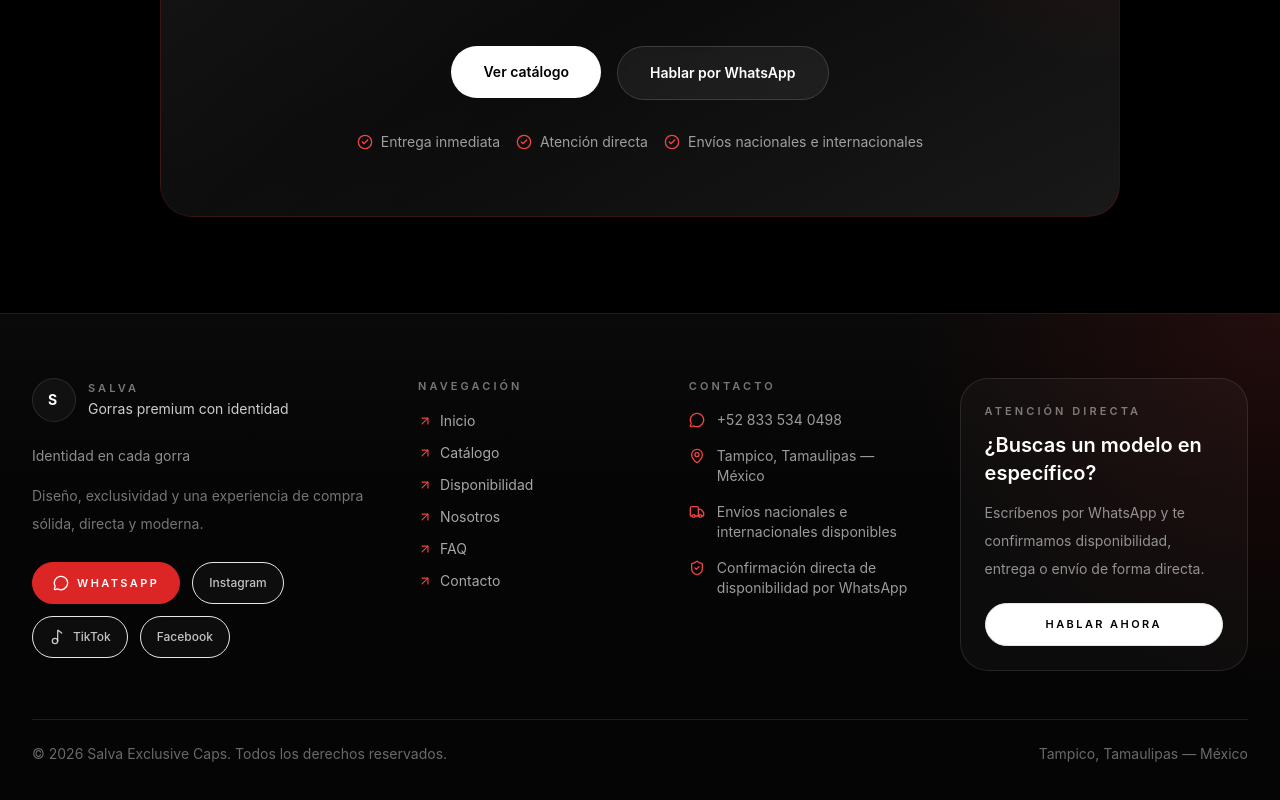
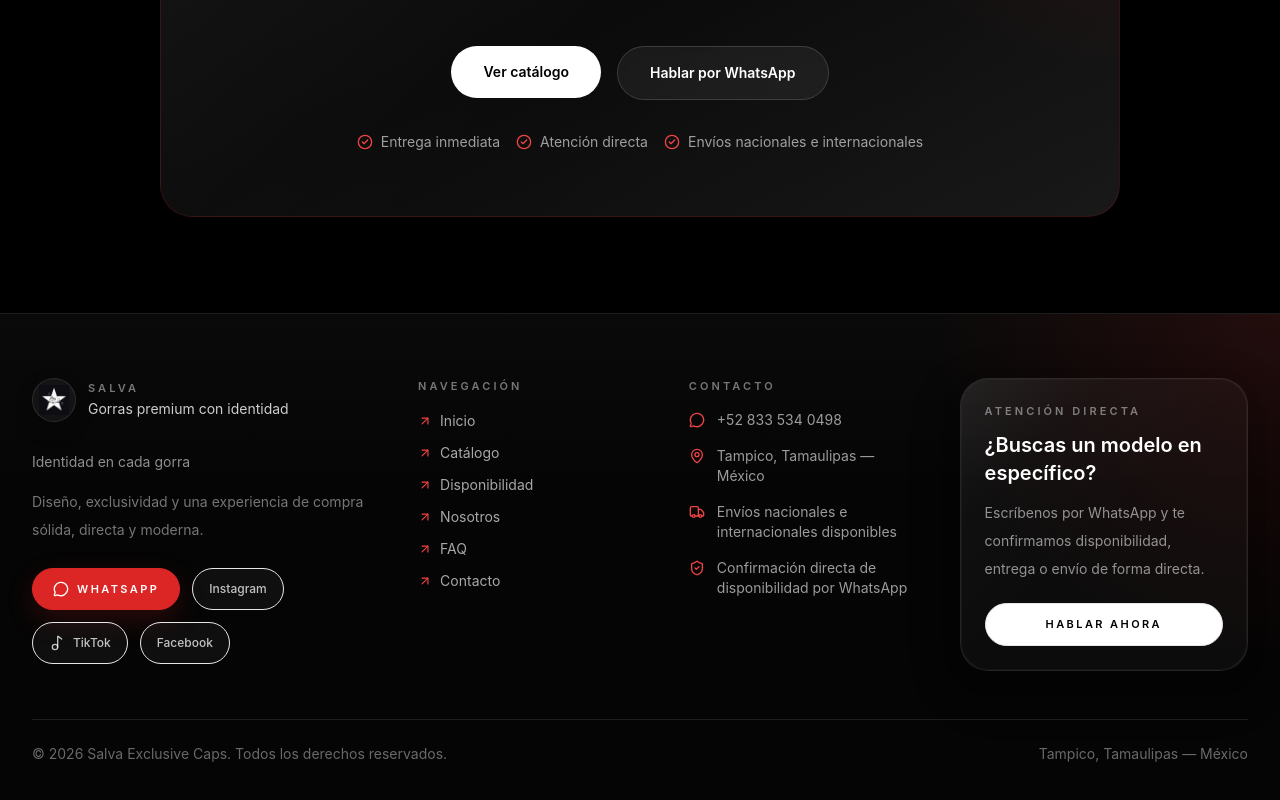
Before and after one commit to salva-ventures/salva-exclusive-caps-web, a Next.js app: page / in a window 1280 px wide. Shown: the part 6168-6968 px from the top of the page. Built offline with nearby package versions, Linux system fonts and the light colour scheme.

Commit message:
Refactor Footer component with styling updates

```diff
--- a/src/components/Footer.tsx
+++ b/src/components/Footer.tsx
@@ -1,6 +1,7 @@
 "use client";
 
 import Link from "next/link";
+import Image from "next/image";
 import { motion } from "motion/react";
 import {
   MessageCircle,
@@ -33,6 +34,11 @@ const staggerContainer = {
   },
 };
 
+const panelClass =
+  "relative overflow-hidden rounded-[1.75rem] border border-white/10 bg-white/[0.03] shadow-[0_18px_50px_rgba(0,0,0,0.28),0_8px_20px_rgba(0,0,0,0.12)]";
+const panelOverlay =
+  "before:pointer-events-none before:absolute before:inset-0 before:bg-[linear-gradient(135deg,rgba(255,255,255,0.08),rgba(255,255,255,0.015)_24%,transparent_52%)] before:content-['']";
+
 export default function Footer() {
   const waLink = `https://wa.me/${CONTACT.whatsapp.number.replace(/\+/g, "")}?text=${encodeURIComponent(CONTACT.whatsapp.defaultMessage)}`;
 
@@ -47,7 +53,8 @@ export default function Footer() {
 
   return (
     <footer className="relative mt-auto overflow-hidden border-t border-white/10 bg-[#050505]">
-      <div className="absolute inset-0 bg-[radial-gradient(circle_at_top_right,rgba(220,38,38,0.12),transparent_28%),linear-gradient(to_bottom,rgba(255,255,255,0.02),transparent_35%)]" />
+      <div className="absolute inset-0 bg-[radial-gradient(circle_at_top_right,rgba(220,38,38,0.12),transparent_26%),linear-gradient(to_bottom,rgba(255,255,255,0.02),transparent_35%)]" />
+      <div className="absolute inset-0 opacity-[0.03] [background-image:radial-gradient(rgba(255,255,255,0.9)_0.6px,transparent_0.6px)] [background-size:20px_20px]" />
 
       <motion.div
         initial="hidden"
@@ -59,8 +66,13 @@ export default function Footer() {
         <div className="grid gap-10 border-b border-white/10 pb-12 lg:grid-cols-[1.2fr_0.8fr_0.8fr_1fr]">
           <motion.div variants={fadeUp}>
             <div className="inline-flex items-center gap-3">
-              <div className="flex h-11 w-11 items-center justify-center rounded-full border border-white/10 bg-white/[0.04] text-sm font-bold uppercase tracking-[0.2em] text-white">
-                {BRAND.shortName.charAt(0)}
+              <div className="relative h-11 w-11 overflow-hidden rounded-full border border-white/10 bg-white/[0.05] shadow-[0_8px_20px_rgba(0,0,0,0.18)]">
+                <Image
+                  src="/star-logo.png"
+                  alt={BRAND.name}
+                  fill
+                  className="object-contain p-1.5"
+                />
               </div>
 
               <div>
@@ -78,7 +90,8 @@ export default function Footer() {
             </p>
 
             <p className="mt-3 max-w-md text-sm leading-7 text-white/45">
-              Diseño, exclusividad y una experiencia de compra sólida, directa y moderna.
+              Diseño, exclusividad y una experiencia de compra sólida, directa y
+              moderna.
             </p>
 
             <div className="mt-6 flex flex-wrap gap-3">
@@ -88,7 +101,7 @@ export default function Footer() {
                 href={waLink}
                 target="_blank"
                 rel="noopener noreferrer"
-                className="inline-flex items-center justify-center gap-2 rounded-full border border-red-600 bg-red-600 px-5 py-3 text-[11px] font-semibold uppercase tracking-[0.22em] text-white transition-all duration-300 hover:bg-red-700"
+                className="inline-flex items-center justify-center gap-2 rounded-full border border-red-600 bg-red-600 px-5 py-3 text-[11px] font-semibold uppercase tracking-[0.22em] text-white shadow-[0_10px_28px_rgba(220,38,38,0.18)] transition-all duration-300 hover:bg-red-700"
               >
                 <MessageCircle className="h-4 w-4" />
                 WhatsApp
@@ -100,7 +113,7 @@ export default function Footer() {
                 href={CONTACT.social.instagramUrl}
                 target="_blank"
                 rel="noopener noreferrer"
-                className="inline-flex items-center justify-center rounded-full border border-white/12 bg-white/[0.03] px-4 py-3 text-xs font-medium text-white/75 transition-all duration-300 hover:border-white/25 hover:text-white"
+                className="inline-flex items-center justify-center rounded-full border border-white/12 bg-white/[0.04] px-4 py-3 text-xs font-medium text-white/75 transition-all duration-300 hover:border-white/20 hover:bg-white/[0.08] hover:text-white"
                 aria-label="Instagram"
               >
                 Instagram
@@ -112,7 +125,7 @@ export default function Footer() {
                 href={CONTACT.social.tiktokUrl}
                 target="_blank"
                 rel="noopener noreferrer"
-                className="inline-flex items-center justify-center gap-2 rounded-full border border-white/12 bg-white/[0.03] px-4 py-3 text-xs font-medium text-white/75 transition-all duration-300 hover:border-white/25 hover:text-white"
+                className="inline-flex items-center justify-center gap-2 rounded-full border border-white/12 bg-white/[0.04] px-4 py-3 text-xs font-medium text-white/75 transition-all duration-300 hover:border-white/20 hover:bg-white/[0.08] hover:text-white"
                 aria-label="TikTok"
               >
                 <Music2 className="h-4 w-4" />
@@ -125,7 +138,7 @@ export default function Footer() {
                 href={CONTACT.social.facebookUrl}
                 target="_blank"
                 rel="noopener noreferrer"
-                className="inline-flex items-center justify-center rounded-full border border-white/12 bg-white/[0.03] px-4 py-3 text-xs font-medium text-white/75 transition-all duration-300 hover:border-white/25 hover:text-white"
+                className="inline-flex items-center justify-center rounded-full border border-white/12 bg-white/[0.04] px-4 py-3 text-xs font-medium text-white/75 transition-all duration-300 hover:border-white/20 hover:bg-white/[0.08] hover:text-white"
                 aria-label="Facebook"
               >
                 Facebook
@@ -193,7 +206,10 @@ export default function Footer() {
           </motion.div>
 
           <motion.div variants={fadeUp}>
-            <div className="rounded-[1.75rem] border border-white/10 bg-white/[0.03] p-6">
+            <div className={`${panelClass} ${panelOverlay} p-6`}>
+              <div className="pointer-events-none absolute inset-0 rounded-[1.75rem] ring-1 ring-inset ring-white/[0.03]" />
+
+              <div className="relative">
                 <p className="text-[11px] font-semibold uppercase tracking-[0.28em] text-white/45">
                   Atención directa
                 </p>
@@ -203,8 +219,8 @@ export default function Footer() {
                 </h3>
 
                 <p className="mt-3 text-sm leading-7 text-white/55">
-                Escríbenos por WhatsApp y te confirmamos disponibilidad, entrega
-                o envío de forma directa.
+                  Escríbenos por WhatsApp y te confirmamos disponibilidad,
+                  entrega o envío de forma directa.
                 </p>
 
                 <motion.a
@@ -218,6 +234,7 @@ export default function Footer() {
                   Hablar ahora
                 </motion.a>
               </div>
+            </div>
           </motion.div>
         </div>
 
@@ -226,7 +243,8 @@ export default function Footer() {
           className="flex flex-col gap-4 pt-6 text-sm text-white/40 md:flex-row md:items-center md:justify-between"
         >
           <p>
-            © {new Date().getFullYear()} {BRAND.name}. Todos los derechos reservados.
+            © {new Date().getFullYear()} {BRAND.name}. Todos los derechos
+            reservados.
           </p>
 
           <p>Tampico, Tamaulipas — México</p>
```
Lines whose indentation alone changed are shown as unchanged.
